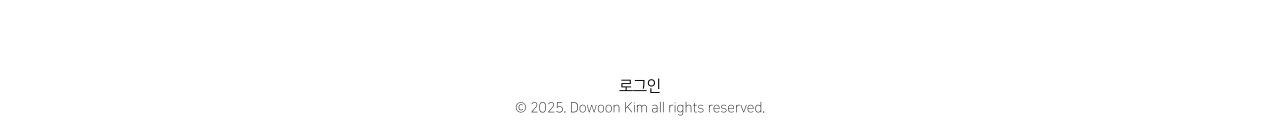
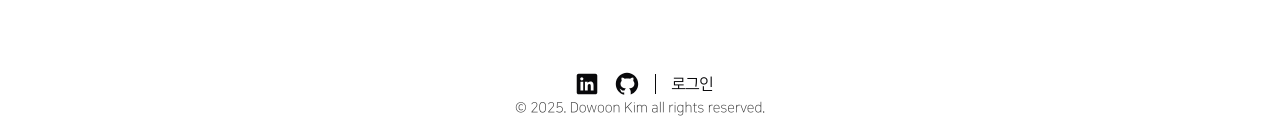
Before and after one commit to devJayve/windowoon.dev, a Next.js app: page / in a window 1280 px wide. Shown: the part 662-797 px from the top of the page. Built offline with nearby package versions, Linux system fonts and the light colour scheme; no server answers.

Commit message:
feat: 하단 SNS 링크 추가

```diff
--- /dev/null
+++ b/src/shared/components/icons/IconGithub.tsx
@@ -0,0 +1,8 @@
+import GithubSVG from '@/../public/svg/github.svg';
+import { SVGIconProps } from '@/shared/types/icon';
+
+const IconGithub = ({ className, width = 40, height = 28 }: SVGIconProps) => {
+  return <GithubSVG className={className} width={width} height={height} />;
+};
+
+export default IconGithub;
--- /dev/null
+++ b/src/shared/components/icons/IconLinkedIn.tsx
@@ -0,0 +1,8 @@
+import LinkedInSVG from '@/../public/svg/linkedin.svg';
+import { SVGIconProps } from '@/shared/types/icon';
+
+const IconLinkedIn = ({ className, width = 40, height = 28 }: SVGIconProps) => {
+  return <LinkedInSVG className={className} width={width} height={height} />;
+};
+
+export default IconLinkedIn;
--- a/src/shared/components/layout/Footer.tsx
+++ b/src/shared/components/layout/Footer.tsx
@@ -1,6 +1,8 @@
 'use client';
 import { signOut, useSession } from 'next-auth/react';
 import Link from 'next/link';
+import IconLinkedIn from '@/shared/components/icons/IconLinkedIn';
+import IconGithub from '@/shared/components/icons/IconGithub';
 
 export function Footer() {
   const { data, status } = useSession();
@@ -8,12 +10,25 @@ export function Footer() {
   return (
     <footer>
       <div className="container mx-auto my-5 flex flex-col place-items-center justify-center">
+        <div className="flex items-center">
+          <Link
+            href={'https://www.linkedin.com/in/dowoon-kim/'}
+            target="_blank"
+            rel="noopener noreferrer"
+          >
+            <IconLinkedIn className="text-foreground" />
+          </Link>
+          <Link href={'https://github.com/devJayve'} target="_blank" rel="noopener noreferrer">
+            <IconGithub className="text-foreground" />
+          </Link>
+          <div className="ml-2 mr-4 h-5 w-px bg-foreground" />
           {status !== 'loading' &&
             (data ? (
               <button onClick={() => signOut()}>로그아웃</button>
             ) : (
               <Link href={'/login'}>로그인</Link>
             ))}
+        </div>
         <p className="text-center text-sm font-light text-neutral-800 dark:text-neutral-200">
           © 2025. Dowoon Kim all rights reserved.
         </p>
```
Also changed, not shown: public/svg/github.svg (added), public/svg/linkedin.svg (added). Lines whose indentation alone changed are shown as unchanged.
